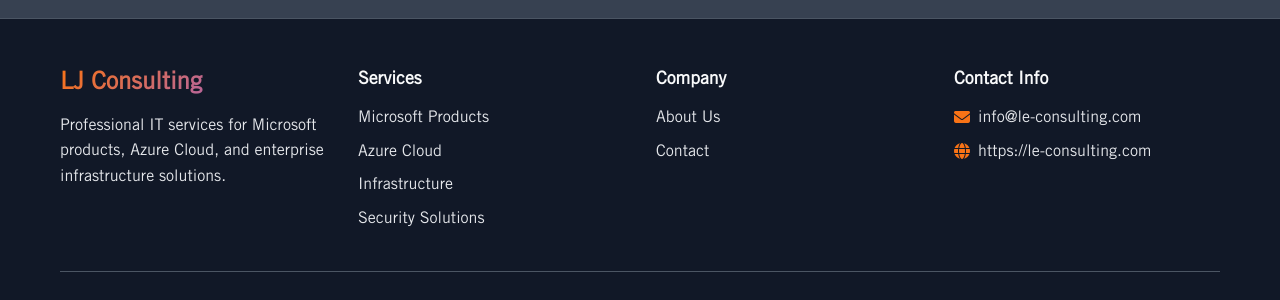
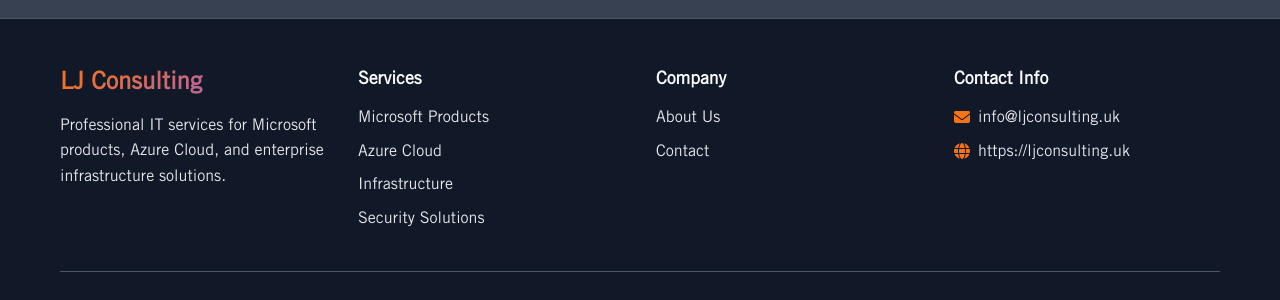
Before and after one commit to leeej84/ljconsulting, a Jekyll site: the page built from contact.md, in a window 1280 px wide and 900 px high, scrolled down 1745 px. Shown: the part 329-629 px from the top of the window. Built offline with Jekyll 4.4.1, drawn with Linux system fonts in a browser that asks for light colours; some of the changed text lies outside the part shown.

Commit message:
Update business contact information: email to info@ljconsulting.uk and phone to 01233 51500

```diff
--- a/CNAME
+++ b/CNAME
@@ -1 +1 @@
-le-consulting.com
+ljconsulting.uk
--- a/_config.yml
+++ b/_config.yml
@@ -1,9 +1,9 @@
 # Site settings
 title: "LJ Consulting"
 description: "Expert Microsoft & Azure consulting services with a unique view of virtual computing. Specializing in cloud migrations, Microsoft 365, security solutions, and enterprise infrastructure. Trusted by 500+ businesses for reliable IT solutions."
-email: "info@le-consulting.com"
+email: "info@ljconsulting.uk"
 baseurl: "" # the subpath of your site, e.g. /blog
-url: "https://le-consulting.com" # the base hostname & protocol for your site
+url: "https://ljconsulting.uk" # the base hostname & protocol for your site
 
 # Build settings
 markdown: kramdown
@@ -14,10 +14,6 @@
 sass:
   style: compressed
   sass_dir: assets
-
-# Include custom CSS
-include:
-  - assets/css/custom.css
 plugins:
   - jekyll-feed
   - jekyll-sitemap
```
Also changed, not shown: contact.md (+1 -1 lines), 8 other files.
